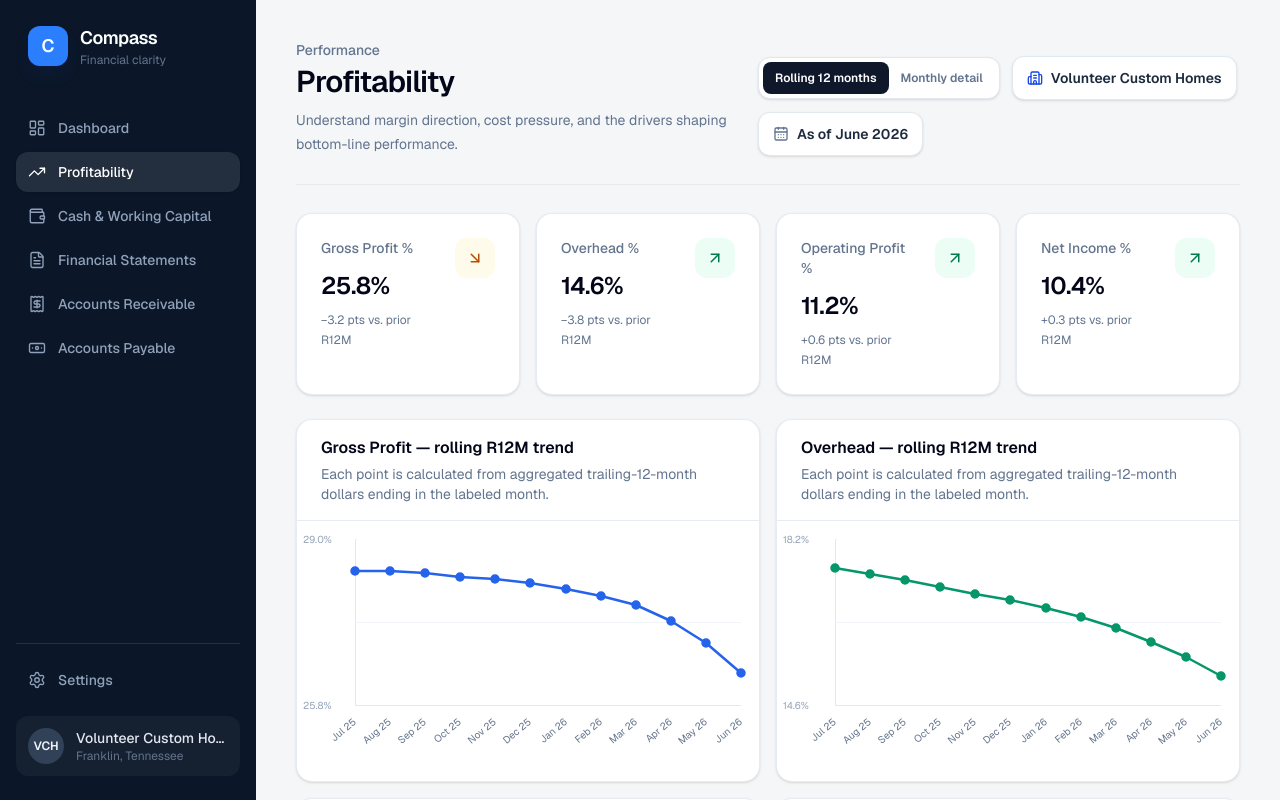
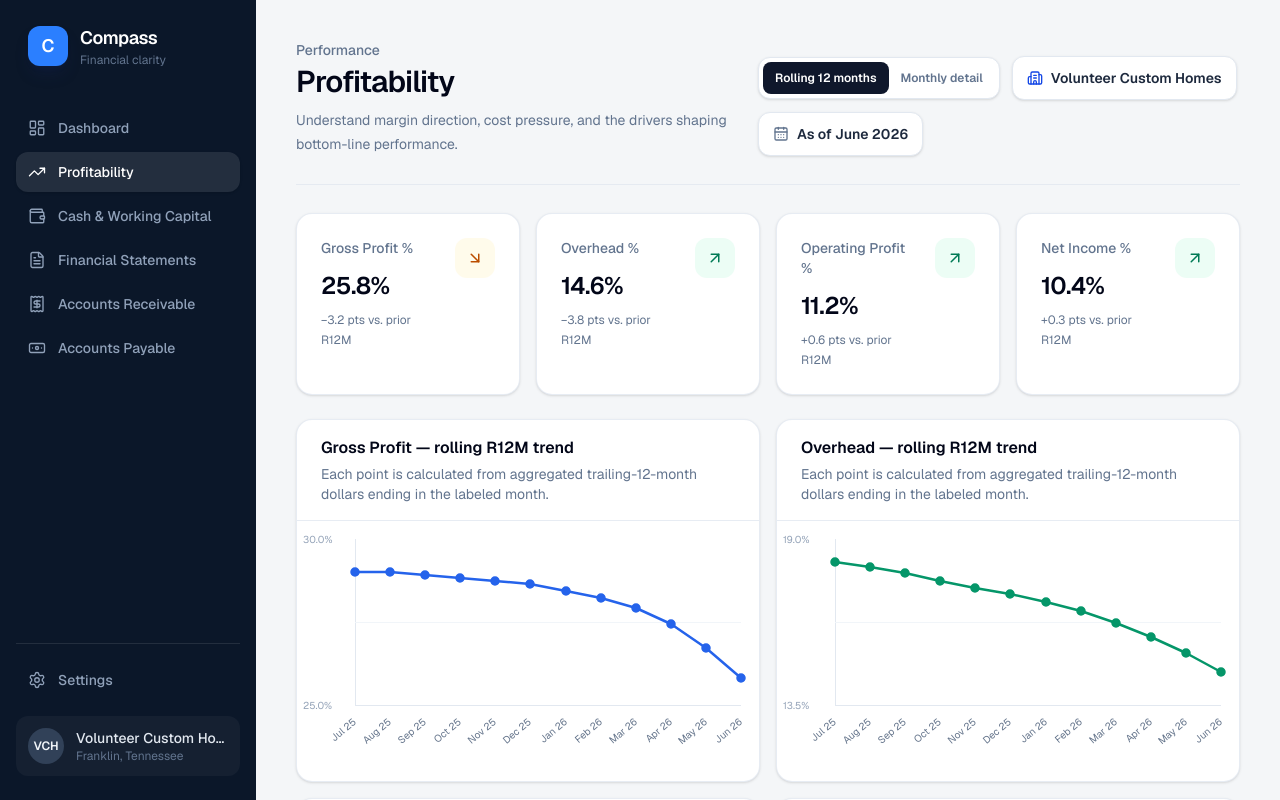
Before and after one commit to jhelton0518/Compass, a Next.js app: page /profitability in a window 1280 px wide. Shown: the top 800 px of the page. Built offline with nearby package versions, Linux system fonts and the light colour scheme.

Commit message:
Refine percentage chart axis scaling

```diff
--- a/components/app/line-chart.tsx
+++ b/components/app/line-chart.tsx
@@ -1,6 +1,7 @@
 "use client";
 
 import { useEffect, useId, useMemo, useRef, useState } from "react";
+import { calculatePercentageChartDomain } from "../../lib/services/chart-domain";
 
 type LineChartProps = {
   values: number[];
@@ -50,9 +51,10 @@ export function LineChart({ values, labels, format, metricName, tooltipPrefix, t
     const plotHeight = CHART_HEIGHT - MARGINS.top - MARGINS.bottom;
     const minimum = Math.min(...values);
     const maximum = Math.max(...values);
-    const padding = Math.max((maximum - minimum) * 0.15, Math.abs(maximum) * 0.03, 1);
-    const low = minimum - padding;
-    const high = maximum + padding;
+    const currencyPadding = Math.max((maximum - minimum) * 0.15, Math.abs(maximum) * 0.03, 1);
+    const percentageDomain = format === "percentage" ? calculatePercentageChartDomain(values) : null;
+    const low = percentageDomain?.lower ?? minimum - currencyPadding;
+    const high = percentageDomain?.upper ?? maximum + currencyPadding;
     const range = high - low || 1;
     const points = values.map((value, index) => ({
       x: Math.round(values.length === 1 ? MARGINS.left + plotWidth / 2 : MARGINS.left + (index / (values.length - 1)) * plotWidth),
@@ -60,8 +62,8 @@ export function LineChart({ values, labels, format, metricName, tooltipPrefix, t
       value,
       label: labels[index],
     }));
-    return { minimum, maximum, points, path: points.map((point, index) => `${index === 0 ? "M" : "L"}${point.x} ${point.y}`).join(" ") };
-  }, [labels, values, width]);
+    return { axisMinimum: percentageDomain?.lower ?? minimum, axisMaximum: percentageDomain?.upper ?? maximum, low, high, points, path: points.map((point, index) => `${index === 0 ? "M" : "L"}${point.x} ${point.y}`).join(" ") };
+  }, [format, labels, values, width]);
 
   const active = activeIndex === null ? null : geometry?.points[activeIndex] ?? null;
   const tooltipWidth = Math.min(220, Math.max(170, width - 16));
@@ -72,13 +74,13 @@ export function LineChart({ values, labels, format, metricName, tooltipPrefix, t
   return (
     <div ref={containerRef} className="h-[260px] w-full overflow-hidden" data-chart-measured-width={width || undefined}>
       {geometry ? (
-        <svg width={width} height={CHART_HEIGHT} role="img" aria-describedby={descriptionId} className="block" data-responsive-line-chart="true">
+        <svg width={width} height={CHART_HEIGHT} role="img" aria-describedby={descriptionId} className="block" data-responsive-line-chart="true" data-domain-lower={geometry.low} data-domain-upper={geometry.high}>
           <desc id={descriptionId}>{metricName} from {labels[0]} through {labels.at(-1)}. Focus or tap a point for details.</desc>
           <line x1={MARGINS.left + 0.5} y1={MARGINS.top} x2={MARGINS.left + 0.5} y2={CHART_HEIGHT - MARGINS.bottom} stroke="#e2e8f0" />
           <line x1={MARGINS.left} y1={CHART_HEIGHT - MARGINS.bottom + 0.5} x2={width - MARGINS.right} y2={CHART_HEIGHT - MARGINS.bottom + 0.5} stroke="#e2e8f0" />
           <line x1={MARGINS.left} y1={Math.round((MARGINS.top + CHART_HEIGHT - MARGINS.bottom) / 2) + 0.5} x2={width - MARGINS.right} y2={Math.round((MARGINS.top + CHART_HEIGHT - MARGINS.bottom) / 2) + 0.5} stroke="#f1f5f9" />
-          <text x={6} y={MARGINS.top + 4} fontSize="10" fill="#94a3b8">{formatValue(geometry.maximum, format)}</text>
-          <text x={6} y={CHART_HEIGHT - MARGINS.bottom + 4} fontSize="10" fill="#94a3b8">{formatValue(geometry.minimum, format)}</text>
+          <text x={6} y={MARGINS.top + 4} fontSize="10" fill="#94a3b8">{formatValue(geometry.axisMaximum, format)}</text>
+          <text x={6} y={CHART_HEIGHT - MARGINS.bottom + 4} fontSize="10" fill="#94a3b8">{formatValue(geometry.axisMinimum, format)}</text>
           {active ? <line x1={active.x + 0.5} y1={MARGINS.top} x2={active.x + 0.5} y2={CHART_HEIGHT - MARGINS.bottom} stroke="#94a3b8" strokeDasharray="3 4" /> : null}
           {values.length > 1 ? <path d={geometry.path} fill="none" stroke={lineColor} strokeWidth="2.5" strokeLinecap="round" strokeLinejoin="round" /> : null}
           {geometry.points.map((point, index) => (
--- /dev/null
+++ b/lib/services/chart-domain.ts
@@ -0,0 +1,24 @@
+const MINIMUM_PADDING_PER_SIDE = 0.75;
+const RANGE_PADDING_FACTOR = 0.2;
+const CLEAN_PERCENTAGE_INCREMENT = 0.5;
+
+export type ChartDomain = {
+  lower: number;
+  upper: number;
+};
+
+export function calculatePercentageChartDomain(values: readonly number[]): ChartDomain {
+  if (values.length === 0 || values.some((value) => !Number.isFinite(value))) {
+    throw new TypeError("Percentage chart domains require finite values.");
+  }
+
+  const observedLower = Math.min(...values);
+  const observedUpper = Math.max(...values);
+  const observedRange = observedUpper - observedLower;
+  const padding = Math.max(observedRange * RANGE_PADDING_FACTOR, MINIMUM_PADDING_PER_SIDE);
+
+  return {
+    lower: Math.floor((observedLower - padding) / CLEAN_PERCENTAGE_INCREMENT) * CLEAN_PERCENTAGE_INCREMENT,
+    upper: Math.ceil((observedUpper + padding) / CLEAN_PERCENTAGE_INCREMENT) * CLEAN_PERCENTAGE_INCREMENT,
+  };
+}
```
Also changed, not shown: 2 other files (tests, documents, lock files or other folders).
